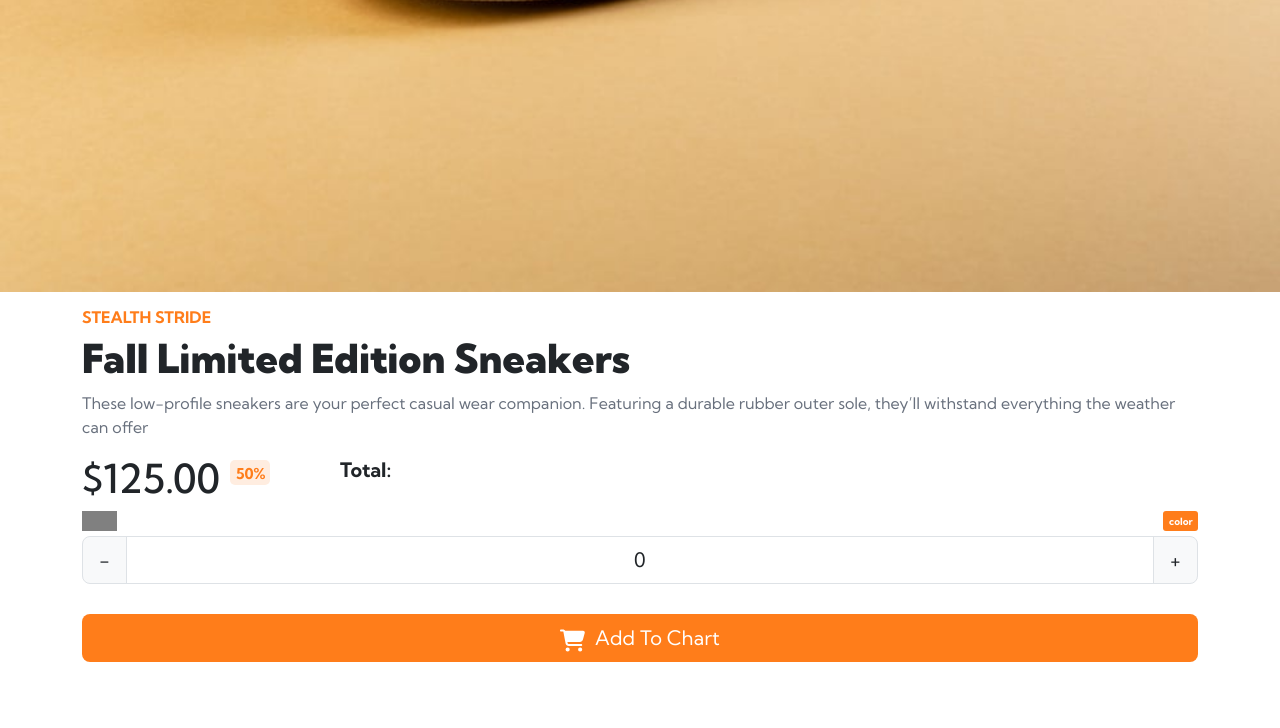
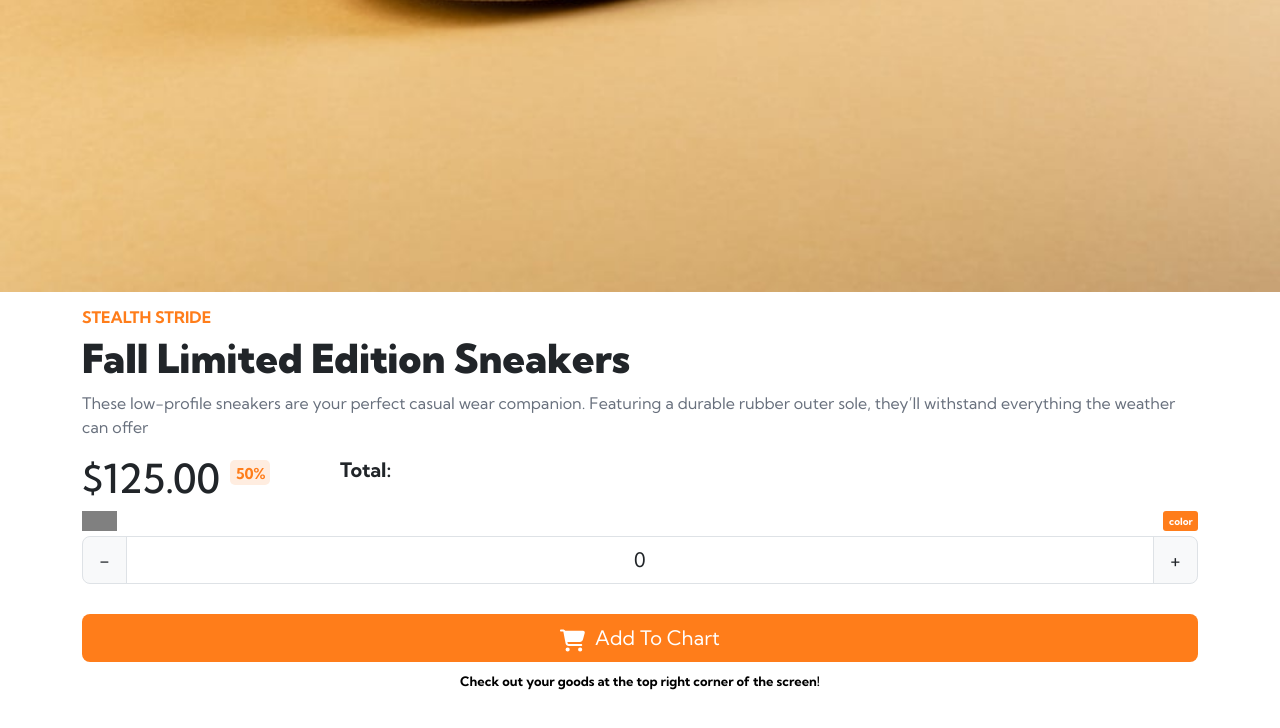
Before and after one commit to Ojukwu-Valentine1933/OOP-shopping-cart, a plain HTML site: page index.html in a window 1280 px wide. Shown: the part 988-1716 px from the top of the page. Drawn offline with nearby package versions, Linux system fonts and the light colour scheme.

Commit message:
created some alert

```diff
--- a/index.html
+++ b/index.html
@@ -124,6 +124,8 @@
         <path fill="white"
           d="M0 24C0 10.7 10.7 0 24 0H69.5c22 0 41.5 12.8 50.6 32h411c26.3 0 45.5 25 38.6 50.4l-41 152.3c-8.5 31.4-37 53.3-69.5 53.3H170.7l5.4 28.5c2.2 11.3 12.1 19.5 23.6 19.5H488c13.3 0 24 10.7 24 24s-10.7 24-24 24H199.7c-34.6 0-64.3-24.6-70.7-58.5L77.4 54.5c-.7-3.8-4-6.5-7.9-6.5H24C10.7 48 0 37.3 0 24zM128 464a48 48 0 1 1 96 0 48 48 0 1 1 -96 0zm336-48a48 48 0 1 1 0 96 48 48 0 1 1 0-96z" />
       </svg>Add To Chart</button>
+
+      <p style="font-size: 13px; font-weight: 700; color: black; text-align: center; margin-top: 10px;">Check out your goods at the top right corner of the screen!</p>
     </div>
   </div>
 
```
